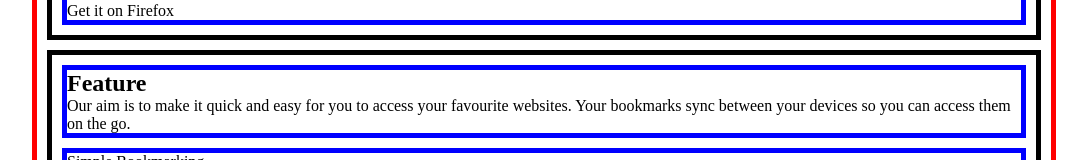
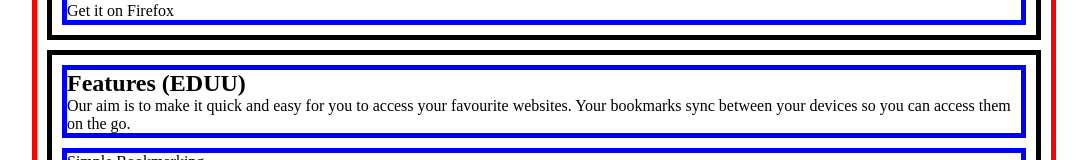
Before and after one commit to FreddyCastuera/ProyectoMaquetado, a plain HTML site: page index.html in a window 1280 px wide. Shown: the part 232-392 px from the top of the page, without its empty margins (96-1183 px from the left). Drawn offline with Linux system fonts and the light colour scheme.

Commit message:
cambio nombre

```diff
--- a/index.html
+++ b/index.html
@@ -30,7 +30,7 @@
         </section>
         <section class="features c2">
             <div class="c3">
-             <h2>Feature</h2>
+             <h2>Features (EDUU)</h2>
              <p>Our aim is to make it quick and easy for you to access  your favourite websites. Your bookmarks sync between your devices so you can access them on the go.</p>
             </div>
              <ul class="c3">
```
